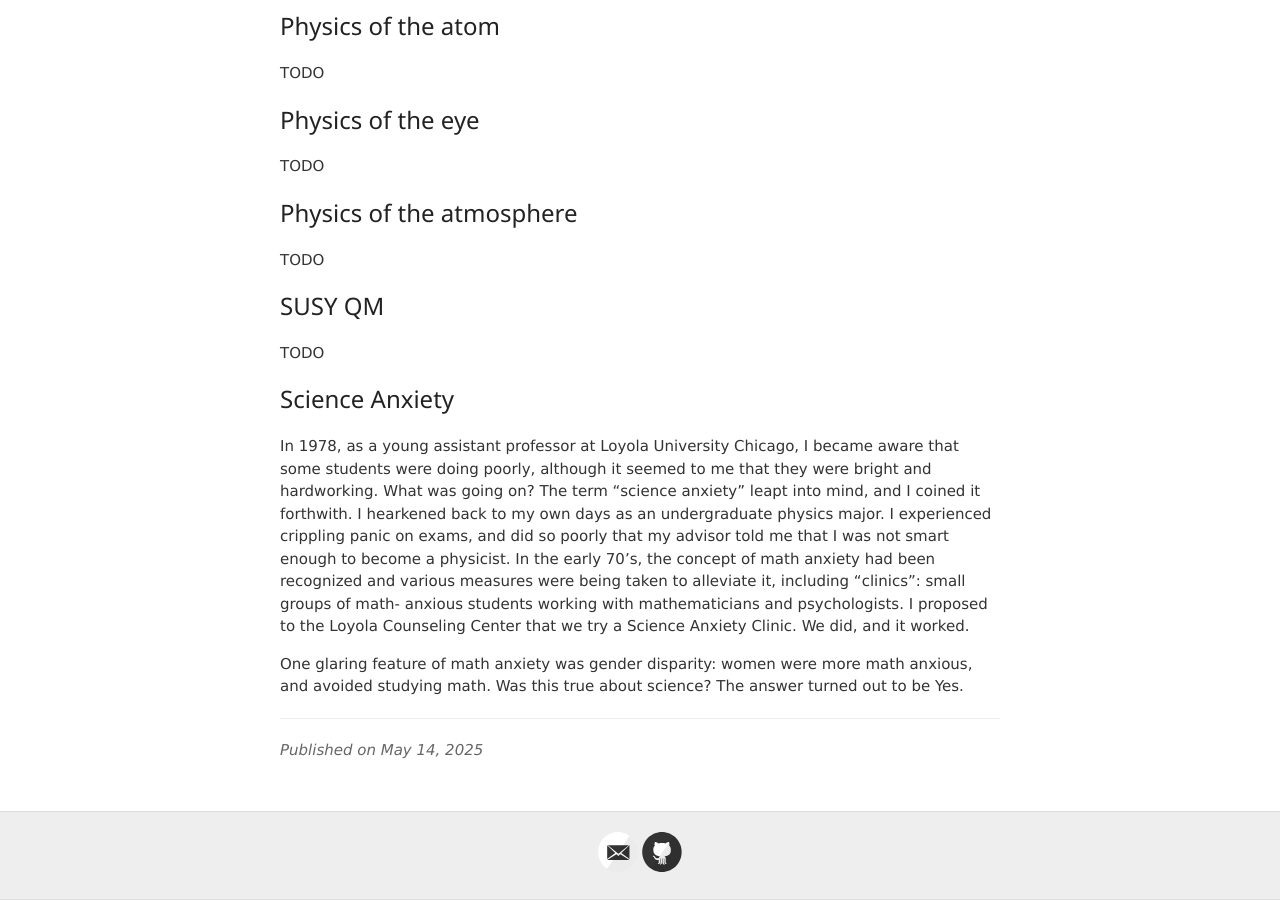
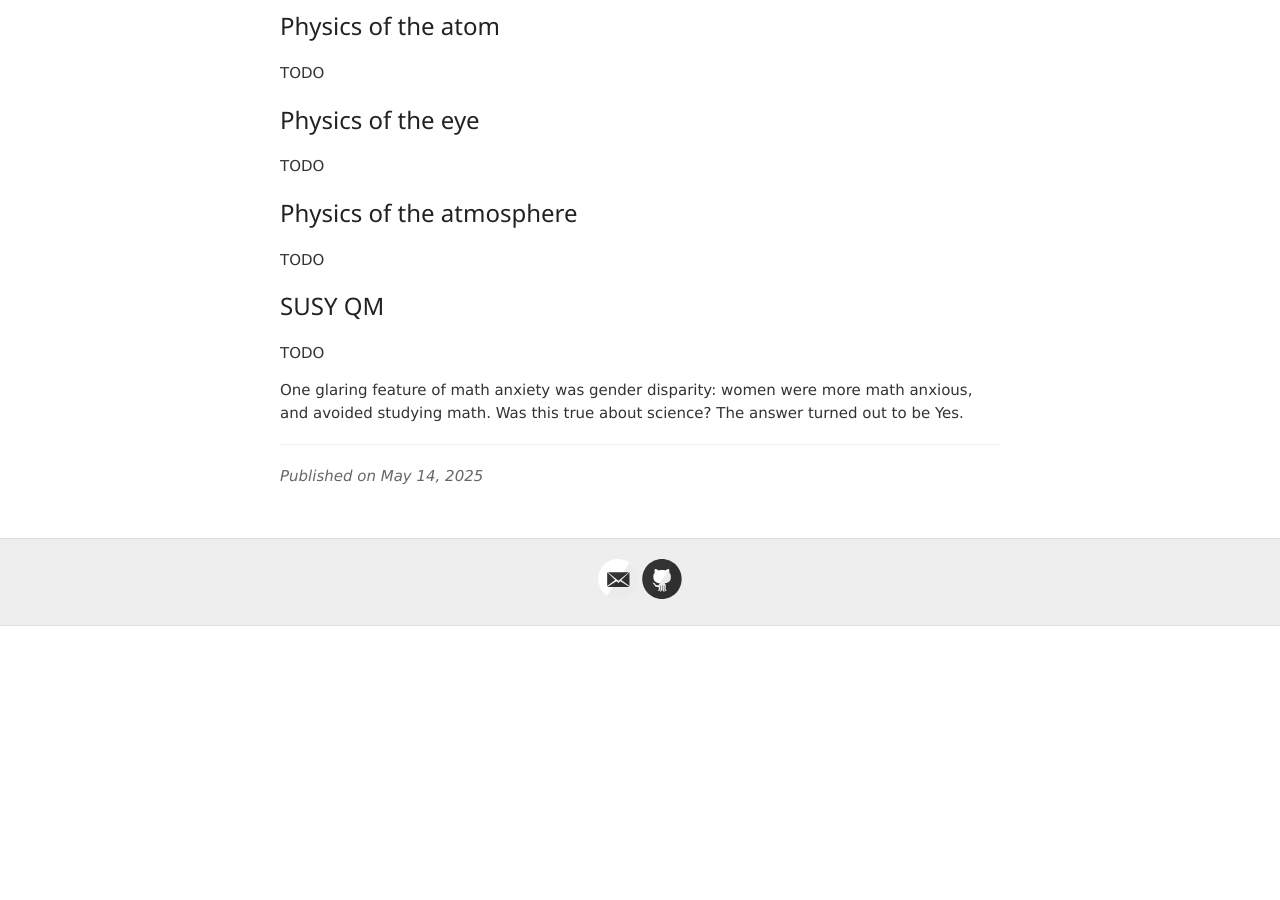
Before and after one commit to jvmallow/jvmallow.github.io, a Jekyll site: the page built from _posts/2025-05-14-Physics.md, in a window 1280 px wide and 900 px high, scrolled down 842 px. Built offline with Jekyll 4.4.1, drawn with Linux system fonts in a browser that asks for light colours; a script that is not in the unit is left out; after the commit the page ends 1468 px from its top, so only the background shows below that.

Commit message:
Update 2025-05-14-Physics.md

```diff
--- a/_posts/2025-05-14-Physics.md
+++ b/_posts/2025-05-14-Physics.md
@@ -34,9 +34,9 @@ TODO
 
 TODO
 
-###    Science Anxiety
 
 
-In 1978, as a young assistant professor at Loyola University Chicago, I became aware that some students were doing poorly, although it seemed to me that they were bright and hardworking. What was going on? The term “science anxiety” leapt into mind, and I coined it forthwith. I hearkened back to my own days as an undergraduate physics major. I experienced crippling panic on exams, and did so poorly that my advisor told me that I was not smart enough to become a physicist. In the early 70’s, the concept of math anxiety had been recognized and various measures were being taken to alleviate it, including “clinics”: small groups of math- anxious students working with mathematicians and psychologists. I proposed to the Loyola Counseling Center that we try a Science Anxiety Clinic. We did, and it worked.
+
+
 
 One glaring feature of math anxiety was gender disparity: women were more math anxious, and avoided studying math. Was this true about science? The answer turned out to be Yes.
```
